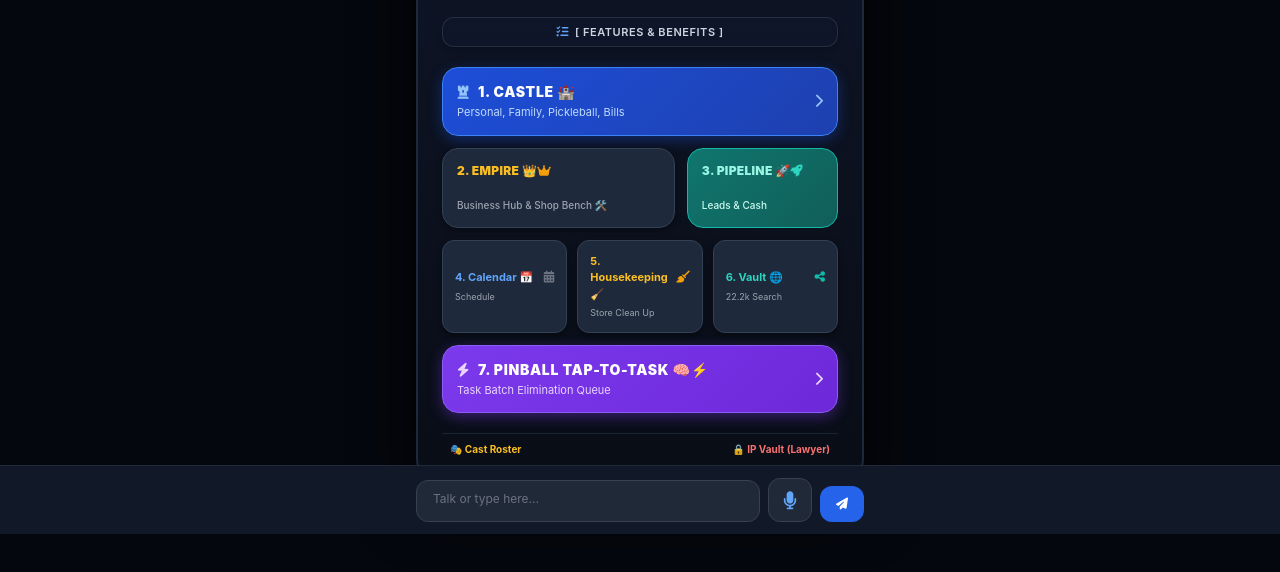
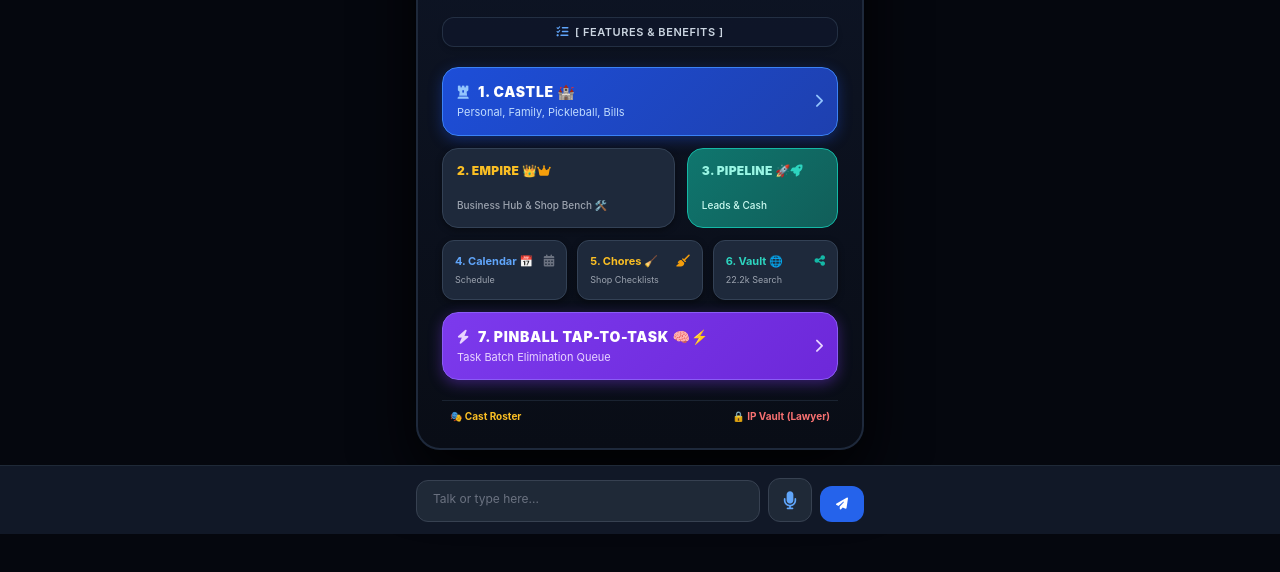
Before and after one commit to Tappything/aerus-portal, a plain HTML site: page index.html in a window 1280 px wide. Shown: the part 266-838 px from the top of the page. Drawn offline with nearby package versions, Linux system fonts and the light colour scheme.

Commit message:
Rename Housekeeping button to Chores

```diff
--- a/index.html
+++ b/index.html
@@ -81,12 +81,12 @@ textarea#unifiedInput { min-height: 42px; max-height: 120px; resize: none; overf
         <div class="text-[9px] text-gray-400">Schedule</div>
       </button>
 
-      <button onclick="openDrawer('Housekeeping')" class="key-secondary rounded-xl p-3 text-left transition space-y-1">
+      <button onclick="openDrawer('Chores')" class="key-secondary rounded-xl p-3 text-left transition space-y-1">
         <div class="text-[11px] font-bold text-amber-400 flex items-center justify-between">
-          <span>5. Housekeeping 🧹</span>
+          <span>5. Chores 🧹</span>
           <i class="fa-solid fa-broom text-amber-500 text-xs"></i>
         </div>
-        <div class="text-[9px] text-gray-400">Store Clean Up</div>
+        <div class="text-[9px] text-gray-400">Shop Checklists</div>
       </button>
 
       <button onclick="openDrawer('Exchange')" class="key-secondary rounded-xl p-3 text-left transition space-y-1">
```
